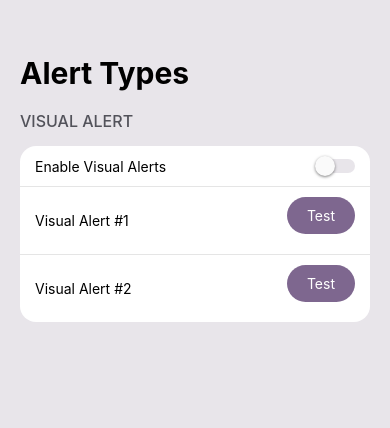
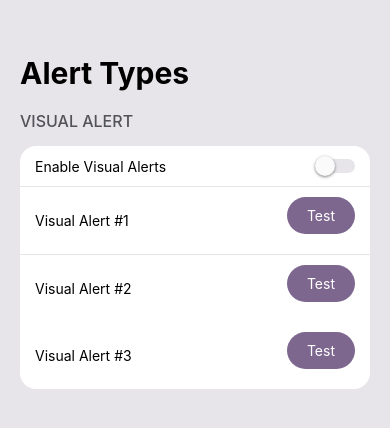
Before and after one commit to rithvik-doshi/safesteps-backend, a React Native app in the folder frontend/safesteps/: screen / in a window 390 px wide. Shown: the top 428 px of the page. Built offline with nearby package versions, Linux system fonts and the light colour scheme; some icons are missing.

Commit message:
Adding alert audio button

```diff
--- a/frontend/safesteps/App.js
+++ b/frontend/safesteps/App.js
@@ -117,7 +117,17 @@ export default function App() {
             <Text style={styles.buttonText}>Test</Text>
           </TouchableOpacity>
         </View>
+
+        <View style={styles.rowContainer3}>
+          <Text style={styles.toggleText}>Visual Alert #3</Text>
+          <TouchableOpacity style={styles.button}
+          onPress={() =>
+          playSound(require('./beep.mp3'))}>
+            <Text style={styles.buttonText}>Test</Text>
+          </TouchableOpacity>
+        </View>
       </View>
+
 
       <AwesomeAlert
         show={alert1}
```
